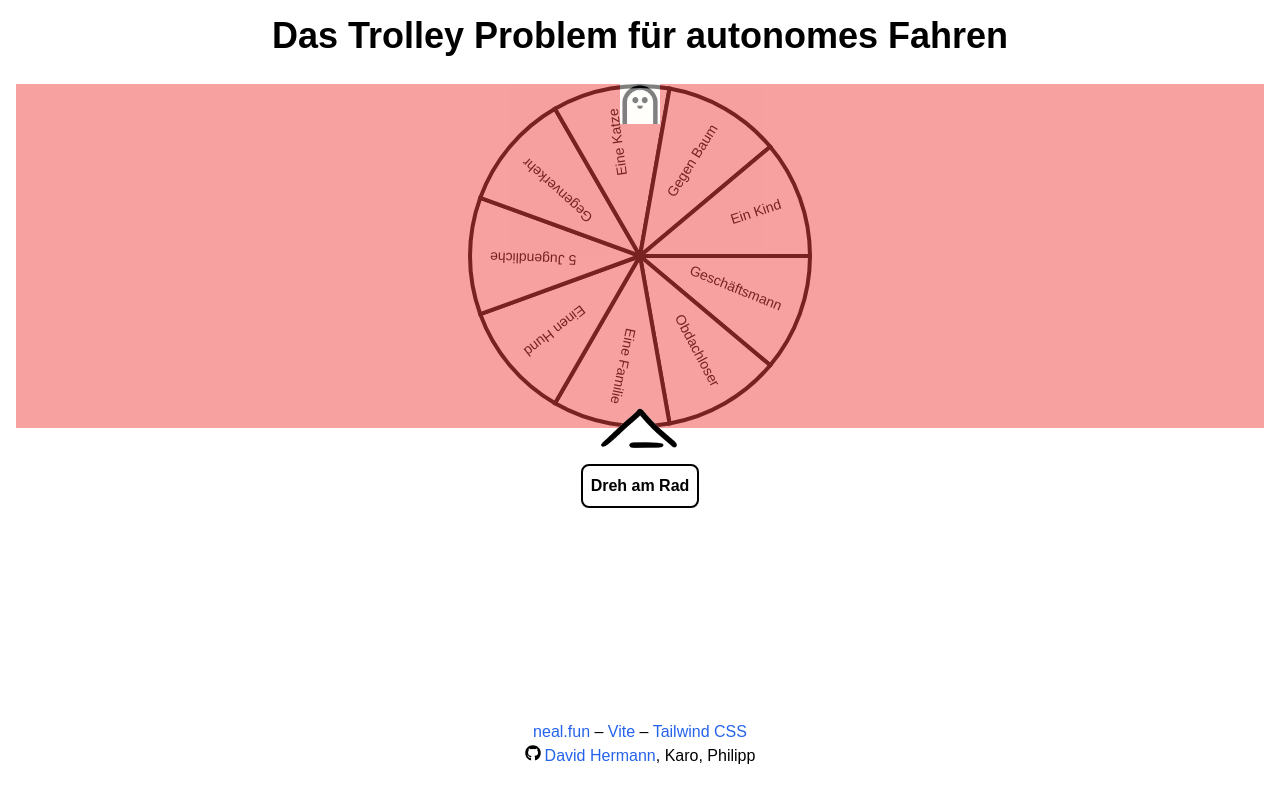
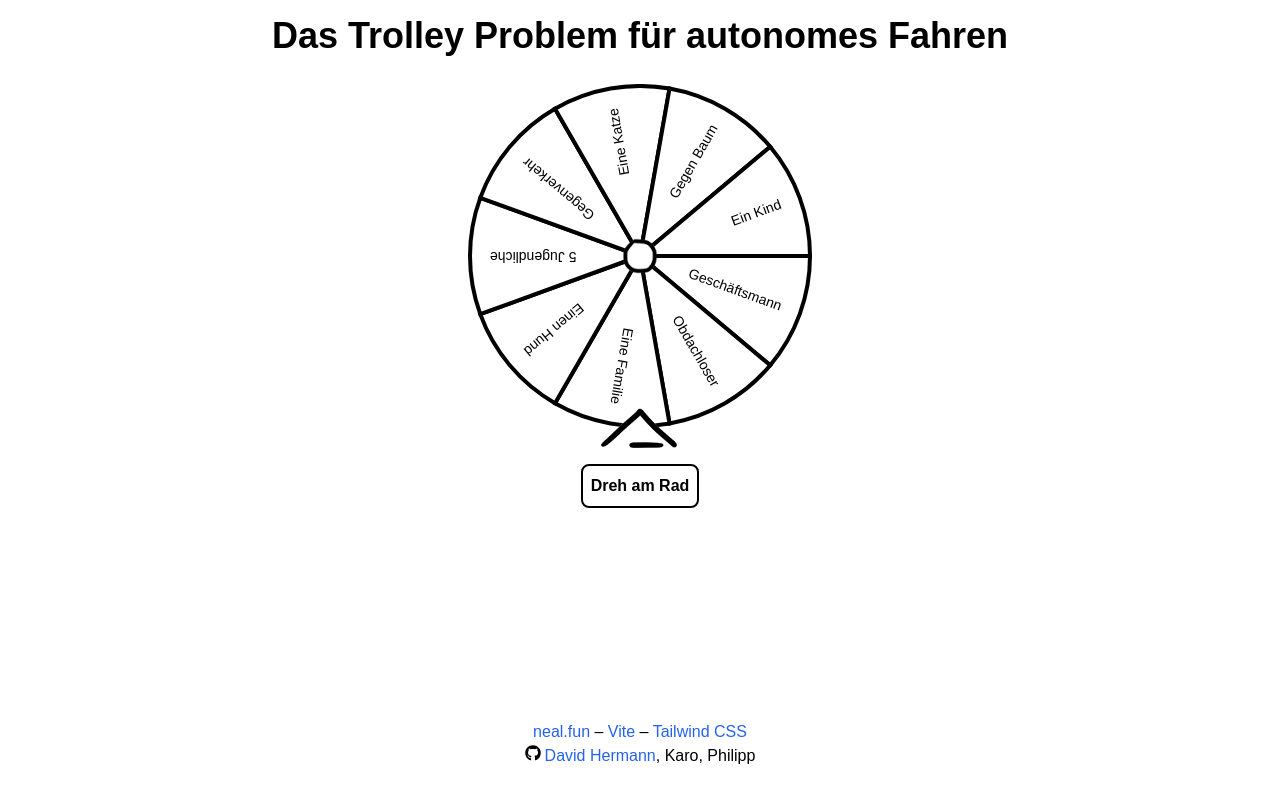
Before and after one commit to david-stefan-hermann/trolley-problem, a React (Vite) app in the folder trolley-problem-frontend/: page /spin in a window 1280 px wide. Built offline with nearby package versions, Linux system fonts and the light colour scheme; a web font is replaced by a local one.

Commit message:
added middle part

```diff
--- a/trolley-problem-frontend/src/components/fortunewheel/CircleSegments.jsx
+++ b/trolley-problem-frontend/src/components/fortunewheel/CircleSegments.jsx
@@ -64,7 +64,7 @@ const CircleSegments = ({ segments }) => {
                         const { pathData, labelX, labelY, labelText } = drawSegment(index, segments.length)
                         // Calculate the angle in degrees and adjust for text orientation
                         const angle = (index / segments.length) * 360
-                        const rotationAngle = angle + 22 // Subtract 90 degrees to align text radially with the middle of the segment
+                        const rotationAngle = angle + 20 // Subtract 90 degrees to align text radially with the middle of the segment
 
                         return (
                             <g key={index}>
--- a/trolley-problem-frontend/src/components/fortunewheel/FortuneWheel.jsx
+++ b/trolley-problem-frontend/src/components/fortunewheel/FortuneWheel.jsx
@@ -6,7 +6,7 @@ import Button from '../input_elements/Button'
 import segments, { message } from './fortune_wheel_data'
 
 import IconArrowUp from '../../assets/icons/icon-arrow-up.png'
-import Icon from '/icon-512.png'
+import IconCircle from '../../assets/icons/icon-circle.png'
 
 import confetti from 'canvas-confetti'
 
@@ -85,21 +85,23 @@ function FortuneWheel() {
                 <div className='w-full flex flex-col items-center' style={{ transform: `rotate(${degree}deg)`, transition: wheelSpinning ? 'transform 3s ease-out' : 'none' }}>
                     <CircleSegments segments={segments} />
                 </div>
-                <div className='w-full h-auto flex flex-col items-center bg-red-500 opacity-50 absolute top-0 right-0 bottom-0 left-0'>
-                    <img
-                        src={Icon}
-                        alt="Outcome Illustration"
-                        className="h-10"
-                        onError={(e) => e.target.src = <p>^</p>} // Check if the image can be displayed
-                    />
+                <div className='w-full h-auto flex flex-col items-center absolute top-0 right-0 bottom-0 left-0'>
+                    <div className='h-full flex flex-col justify-center'>
+                        <img
+                            src={IconCircle}
+                            alt="Middle Part Illustration"
+                            className="h-9 md:h-9 2xl:h-11"
+                            onError={(e) => e.target.src = <></>} // Check if the image can be displayed
+                        />
+                    </div>
                 </div>
             </div>
 
             <div className='w-full flex flex-col items-center pb-4 -mt-5 z-10'>
                 <img
                     src={IconArrowUp}
-                    alt="Outcome Illustration"
-                    className="h-10"
+                    alt="Pointer Illustration"
+                    className="h-8 md:h-10"
                     onError={(e) => e.target.src = <p>^</p>} // Check if the image can be displayed
                 />
             </div>
```
Also changed, not shown: trolley-problem-frontend/src/assets/icons/icon-circle.png (added).
